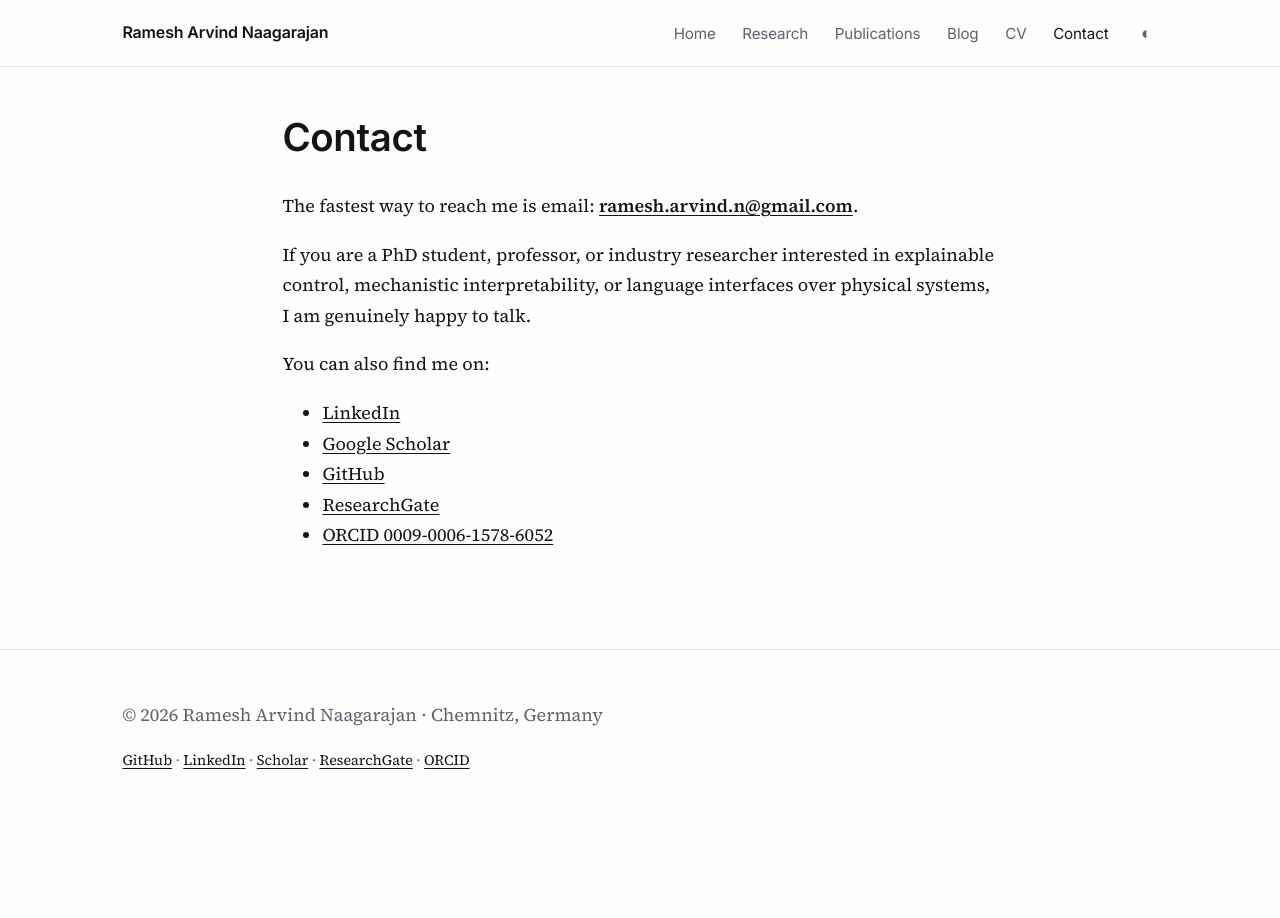
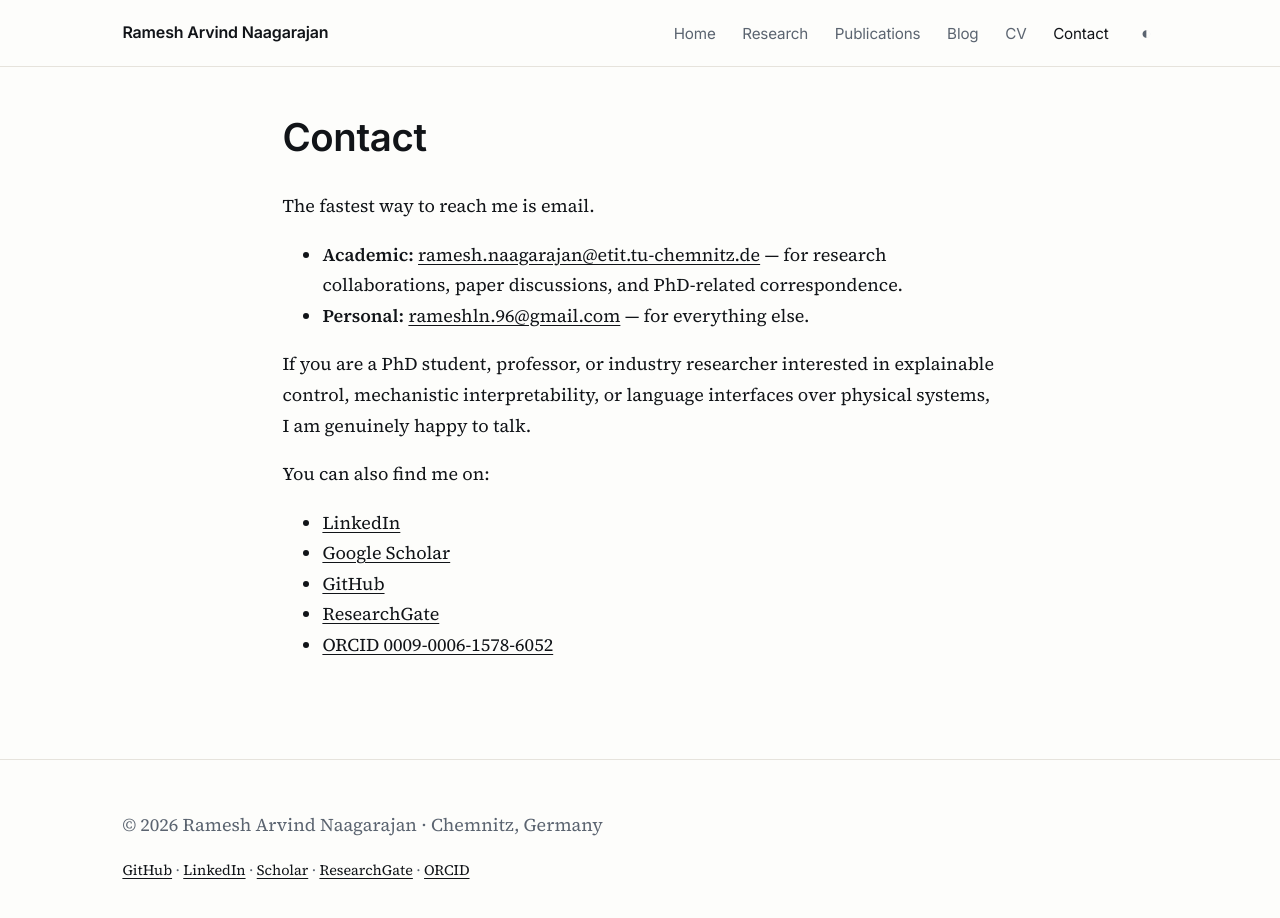
Before and after one commit to Ramesh-Arvind/Ramesh-Arvind.github.io, a Jekyll site: the page built from pages/contact.md, in a window 1280 px wide and 929 px high. Shown: the top 918 px of the window. Built offline with Jekyll 4.4.1, drawn with Linux system fonts in a browser that asks for light colours.

Commit message:
Update contact email: split into academic + personal

```diff
--- a/_config.yml
+++ b/_config.yml
@@ -8,7 +8,7 @@ url: "https://ramesh-arvind.github.io"
 baseurl: ""
 author:
   name: Ramesh Arvind Naagarajan
-  email: ramesh.arvind.n@gmail.com
+  email: ramesh.naagarajan@etit.tu-chemnitz.de
   affiliation: Chair of Automatic Control and System Dynamics, TU Chemnitz
   advisor: Prof. Dr.-Ing. Stefan Streif
   orcid: 0009-0006-1578-6052
--- a/pages/contact.md
+++ b/pages/contact.md
@@ -3,8 +3,10 @@ layout: page
 title: Contact
 permalink: /contact/
 ---
-The fastest way to reach me is email:
-**[ramesh.arvind.n@gmail.com](mailto:ramesh.arvind.n@gmail.com)**.
+The fastest way to reach me is email.
+
+- **Academic:** [ramesh.naagarajan@etit.tu-chemnitz.de](mailto:ramesh.naagarajan@etit.tu-chemnitz.de) — for research collaborations, paper discussions, and PhD-related correspondence.
+- **Personal:** [rameshln.96@gmail.com](mailto:rameshln.96@gmail.com) — for everything else.
 
 If you are a PhD student, professor, or industry researcher interested in
 explainable control, mechanistic interpretability, or language interfaces over
```
Also changed, not shown: pages/cv.md (+2 -1 lines).
